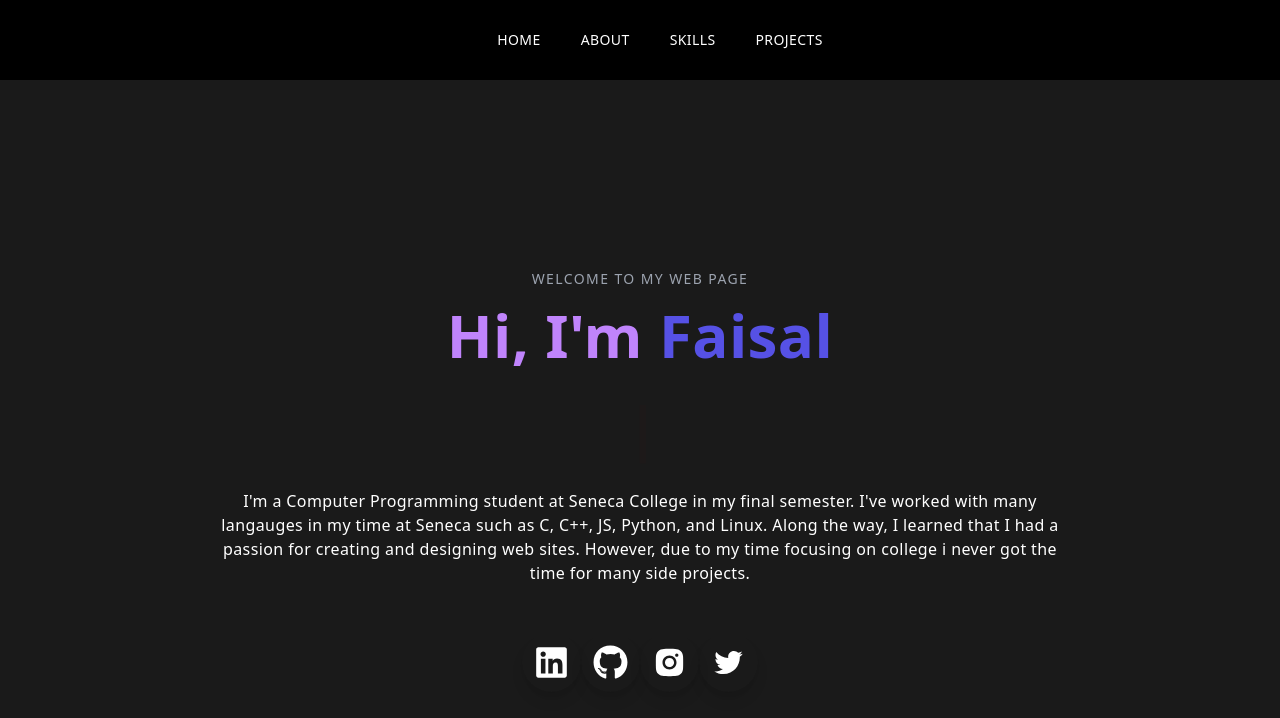
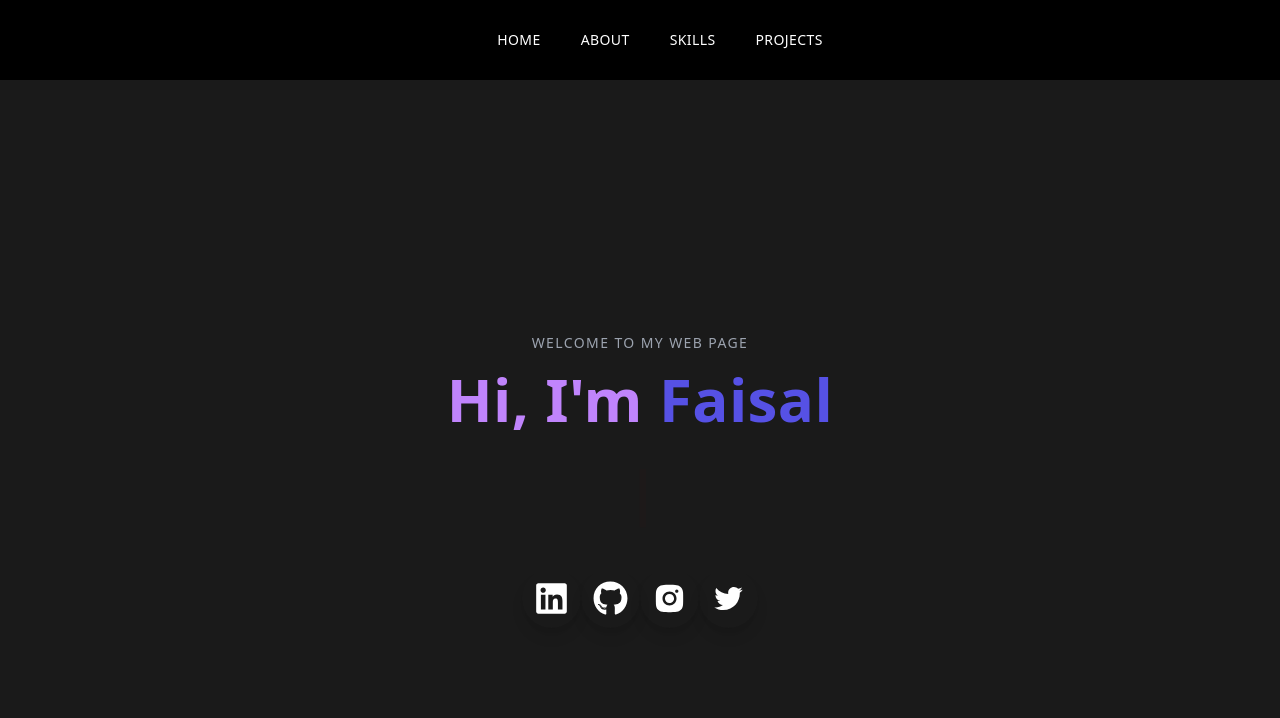
Before and after one commit to Khan-F-M/NextJs-Portfolio, a Next.js app: page / in a window 1280 px wide. Shown: the top 718 px of the page. Built offline with nearby package versions, Linux system fonts and the light colour scheme.

Commit message:
I'm back

```diff
--- a/components/Frontpage.js
+++ b/components/Frontpage.js
@@ -35,13 +35,12 @@ export default function Frontpage() {
                             {text}
                             <Cursor cursorColor="#FF0500" />
                         </h1>
-                        <p className='py-4 text-white-600 max-w-[70%] m-auto'>
-                            I&apos;m a Computer Programming student at Seneca College in my final semester.
+                        {/* <p className='py-4 text-white-600 max-w-[70%] m-auto'>
+                            I was a Computer Programming student at Seneca College in my final semester.
                             I&apos;ve worked with many langauges in my time at Seneca such as C, C++, JS,
                             Python, and Linux. Along the way, I learned that I had a passion for creating
-                            and designing web sites. However, due to my time focusing on college i never
-                            got the time for many side projects.
-                        </p>
+                            and designing web sites.
+                        </p> */}
                         <div className='flex items-center justify-center max-w-[330px] m-auto py-4'>
                             <div className='flex items-center justify-center my-4 w-full sm:w-[80%]'>
                                 <div className='rounded-full text-white shadow-lg shadow-grey-400 p-3 cursor-pointer hover:scale-105 ease-in duration-300'>
```
